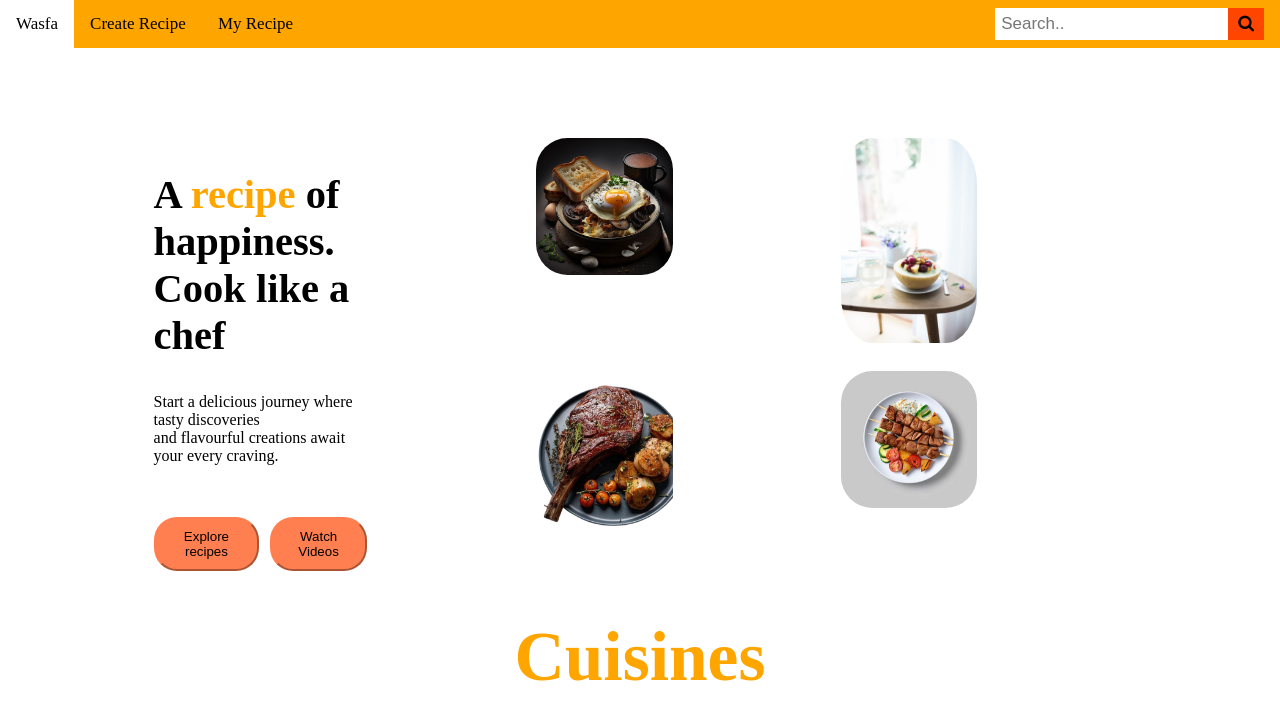
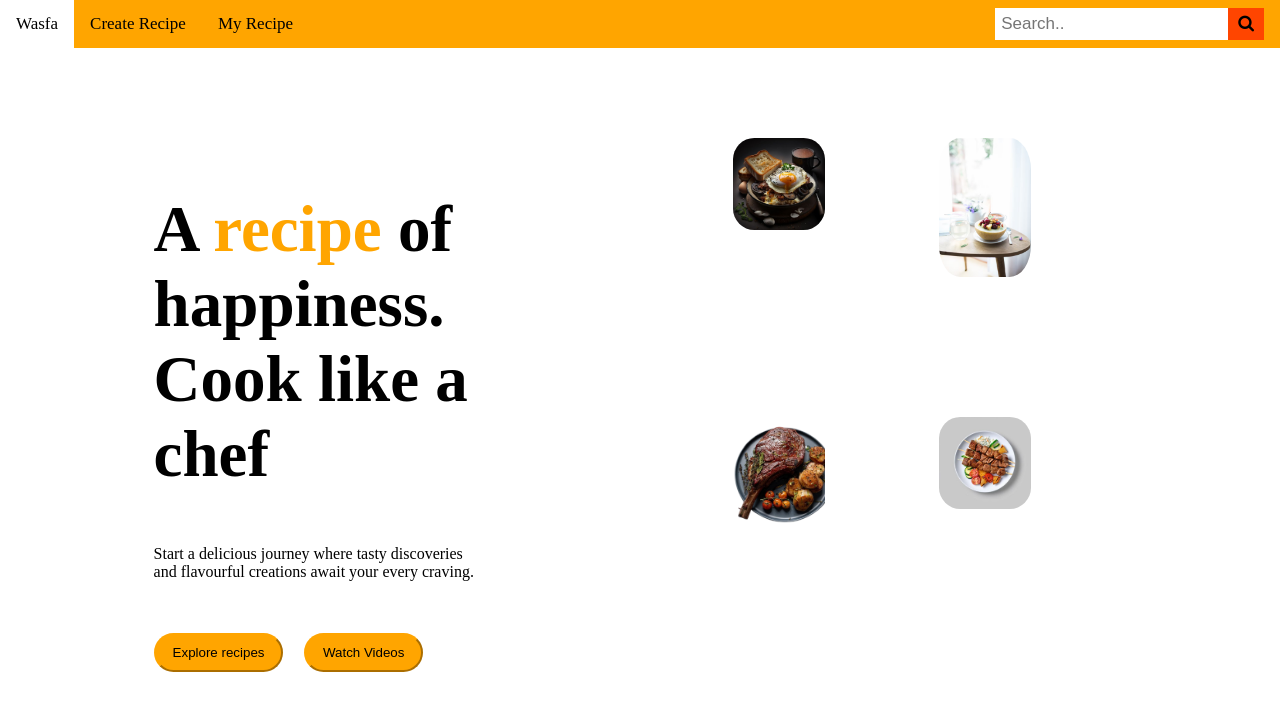
Before and after one commit to Wachira-glory/new_project_recipe, a plain HTML site: page homepage.html in a window 1280 px wide. Shown: the top 716 px of the page. Drawn offline with Linux system fonts and the light colour scheme.

Commit message:
made changes

```diff
--- a/homepage.css
+++ b/homepage.css
@@ -118,15 +118,15 @@ header {
     color: orange;
   }
   .explore{
-  background-color: coral;
+  background-color: orange;
   padding: 10px 17px;
-   border-color: coral;
+   border-color: orange;
    border-radius: 23px;
   }
   .watchvideos{
-  background-color: coral;
+  background-color:orange;
   padding: 10px 17px;
-   border-color: coral;
+   border-color: orange;
    border-radius: 23px;
   }
   .firstbuttons{
@@ -138,7 +138,7 @@ header {
     margin-top: 7%;
   }
   .firsthomeparagraph{
-    font-size: 253%;
+    font-size: 65px;
   }
   .fourimages img{
     width: 45%;
--- a/homepage.html
+++ b/homepage.html
@@ -59,7 +59,7 @@
 
 <div class="home_page">
   <div>
-    <h2 class="firsthomeparagraph">A <span class="recipe">recipe</span> of happiness.<br>
+    <h2 class="firsthomeparagraph">A <span class="recipe">recipe</span> of happiness.
       Cook like a chef
     </h2>
 
--- a/script.js
+++ b/script.js
@@ -12,6 +12,9 @@ document.getElementById('add-recipe-form').addEventListener('submit', function(e
 
     document.getElementById('add-recipe-form').reset();
 });
+
+
+
 
 function displayRecipe(recipe) {
     const recipeList = document.getElementById('recipe-list');
```
Also changed, not shown: recipe.html (+3 -3 lines).
